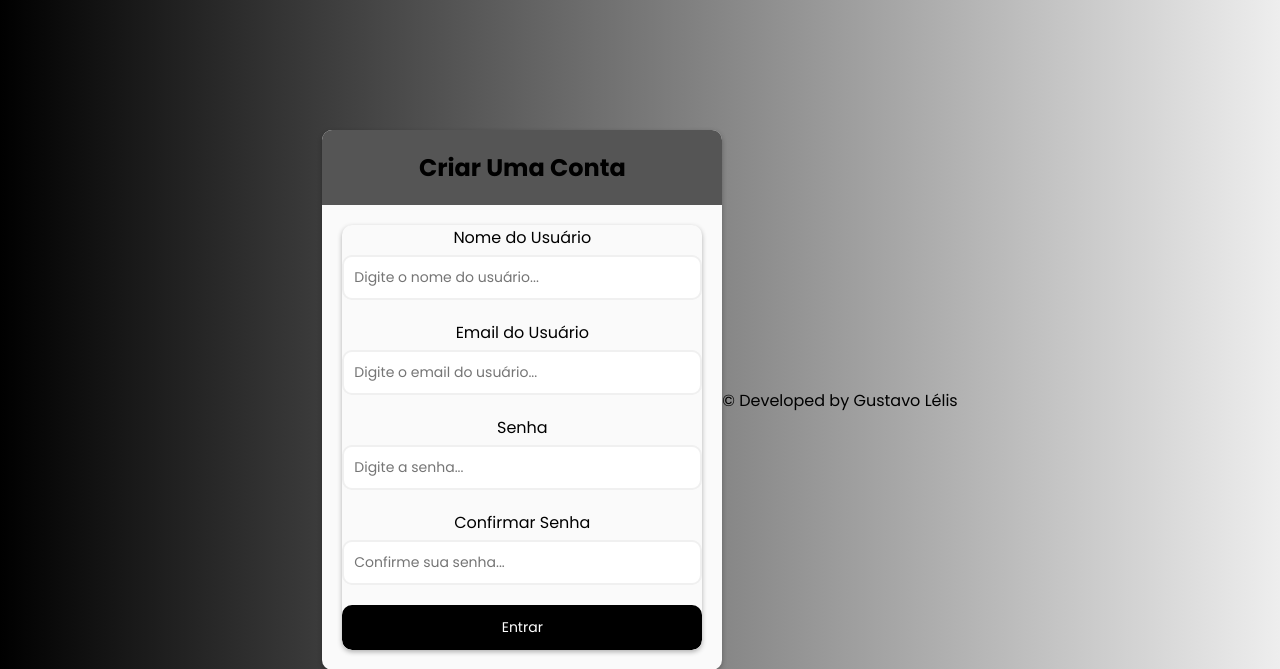
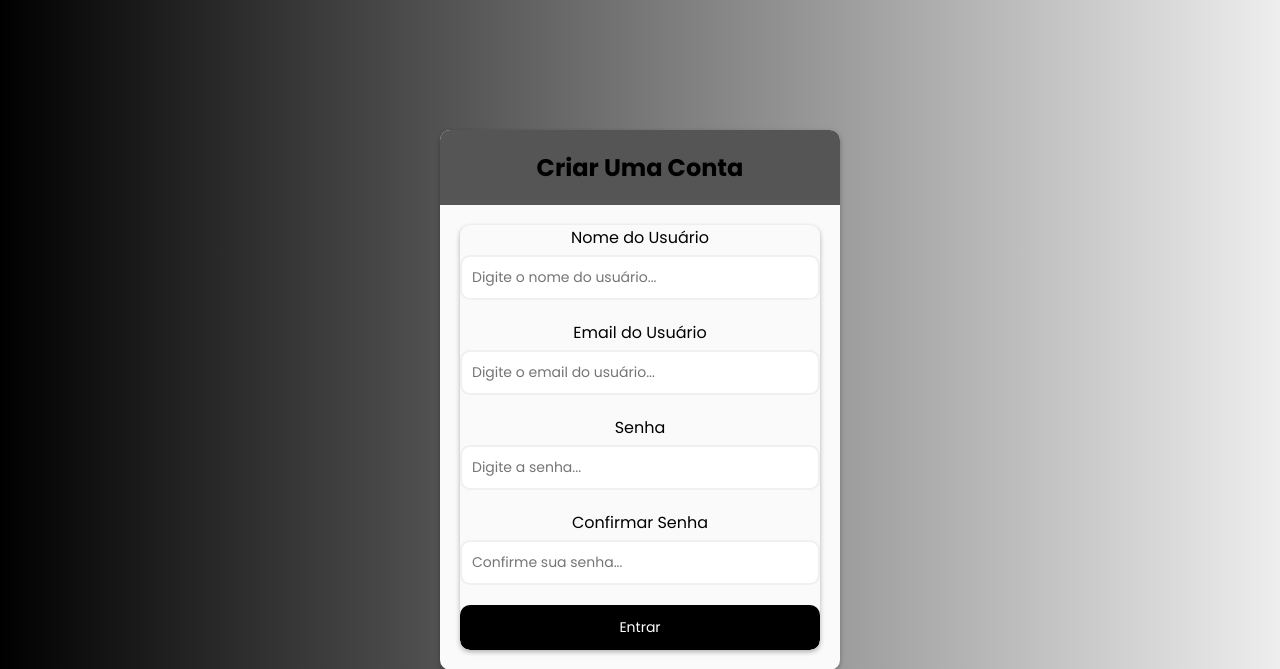
Before and after one commit to LelisGustavo/formulario-php, a PHP site: page / in a window 1280 px wide. Shown: the top 669 px of the page. Run offline with PHP 8.4, Linux system fonts and the light colour scheme.

Commit message:
Update index.php

```diff
--- a/index.php
+++ b/index.php
@@ -114,8 +114,4 @@ if (isset($_POST['btnSend'])) {
 
 </body>
 
-<footer>
-  &copy; Developed by Gustavo Lélis
-</footer>
-
 </html>
```
